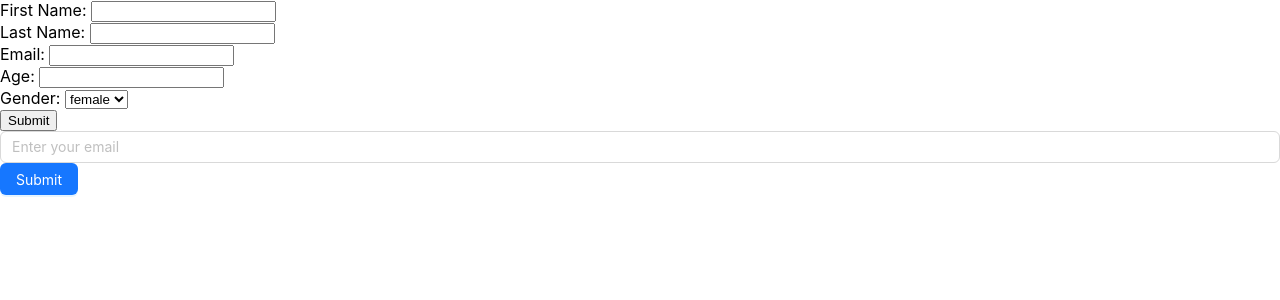
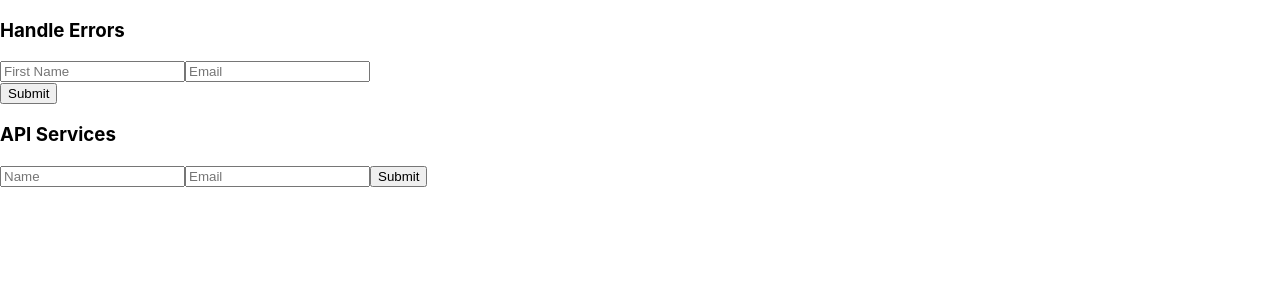
Before and after one commit to tharanivenkat17/React-Task, a React (Create React App) app in the folder taskapp/: page /signup in a window 1280 px wide. Shown: the top 300 px of the page. Built offline with nearby package versions, Linux system fonts and the light colour scheme.

Commit message:
Handle error and API services

```diff
--- a/taskapp/db.json
+++ b/taskapp/db.json
@@ -12,5 +12,132 @@
       "password": "Tharani@123",
       "id": 2
     }
+  ],
+  "Form": [
+    {
+      "Name": "siva",
+      "Email": "siva@gmail.com",
+      "id": 1
+    },
+    {
+      "Name": "siva",
+      "Email": "siva@gmail.com",
+      "id": 2
+    },
+    {
+      "Name": "siva",
+      "Email": "siva@gmail.com",
+      "id": 3
+    },
+    {
+      "Name": "siva",
+      "Email": "siva@gmail.com",
+      "id": 4
+    },
+    {
+      "Name": "siva",
+      "Email": "siva@gmail.com",
+      "id": 5
+    },
+    {
+      "Name": "siva",
+      "Email": "siva@gmail.com",
+      "id": 6
+    },
+    {
+      "Name": "siva",
+      "Email": "siva@gmail.com",
+      "id": 7
+    },
+    {
+      "Name": "siva",
+      "Email": "siva@gmail.com",
+      "id": 8
+    },
+    {
+      "name": "Siv V",
+      "email": "siva@gmail.com",
+      "id": 9
+    },
+    {
+      "name": "Siv V",
+      "email": "siva@gmail.com",
+      "id": 10
+    },
+    {
+      "name": "Siv V",
+      "email": "siva@gmail.com",
+      "id": 11
+    },
+    {
+      "name": "Siv V",
+      "email": "siva@gmail.com",
+      "id": 12
+    },
+    {
+      "name": "Siv V",
+      "email": "siva@gmail.com",
+      "id": 13
+    },
+    {
+      "name": "Siv V",
+      "email": "siva@gmail.com",
+      "id": 14
+    },
+    {
+      "name": "siva",
+      "email": "siva@gmail.com",
+      "id": 15
+    },
+    {
+      "name": "siva",
+      "email": "siva@gmail.com",
+      "id": 16
+    },
+    {
+      "name": "siva",
+      "email": "siva@gmail.com",
+      "id": 17
+    },
+    {
+      "name": "siva",
+      "email": "siva@gmail.com",
+      "id": 18
+    },
+    {
+      "name": "siva",
+      "email": "siva@gmail.com",
+      "id": 19
+    },
+    {
+      "name": "siva",
+      "email": "siva@gmail.com",
+      "id": 20
+    },
+    {
+      "name": "siva",
+      "email": "siva@gmail.com",
+      "id": 21
+    },
+    {
+      "name": "siva",
+      "email": "siva@gmail.com",
+      "id": 22
+    },
+    {
+      "name": "siva",
+      "email": "siva@gmail.com",
+      "id": 23
+    },
+    {
+      "name": "siva",
+      "email": "siva@gmail.com",
+      "id": 24
+    },
+    {
+      "name": "siva",
+      "email": "siva@gmail.com",
+      "id": 25
+    }
   ]
 }
--- a/taskapp/package.json
+++ b/taskapp/package.json
@@ -8,7 +8,7 @@
     "@testing-library/react": "^16.2.0",
     "@testing-library/user-event": "^13.5.0",
     "antd": "^5.24.6",
-    "axios": "^1.7.9",
+    "axios": "^1.8.4",
     "react": "^19.1.0",
     "react-dom": "^19.1.0",
     "react-hook-form": "^7.55.0",
--- a/taskapp/src/App.js
+++ b/taskapp/src/App.js
@@ -8,8 +8,10 @@
 // import Form from './BasicTask/Form';
 // import HelloUser from './BasicTask/HelloUser';
 import React from 'react';
-import Signup from './Signup';
-import IntegrationUI from './IntegrationUI';
+import Signup from './react-hook-form/Signup';
+import IntegrationUI from './react-hook-form/IntegrationUI';
+import HandleErrors from './react-hook-form/HandleErrors';
+import APIServices from './react-hook-form/APIServices';
 // import TodoList from './IntermediateTask/TodoList/TodoList';
 // import SignUp from './AdvanceTask/Authentication/SignUp';
 // import Form from "./AdvanceTask/CustomHook/Form";
@@ -20,8 +22,10 @@ function App() {
   // const name = "Siva";
   return (
     <div>
-      <Signup />
-      <IntegrationUI />
+      {/* <Signup /> */}
+      {/* <IntegrationUI /> */}
+      <HandleErrors />
+      <APIServices />
       {/*
       <h1> Basic Task </h1>
         <HelloUser name={name} />
--- a/taskapp/src/IntegrationUI.jsx
+++ /dev/null
@@ -1,33 +0,0 @@
-import React from 'react';
-import { Controller, useForm } from 'react-hook-form';
-import { Input, Button } from 'antd';
-
-export default function IntegrationUI() {
-  const { control, handleSubmit, formState: { errors } } = useForm();
-
-  const onSubmit = (data) => {
-    alert(JSON.stringify(data));
-  };
-
-  return (
-    <form onSubmit={handleSubmit(onSubmit)}>
-      <Controller
-        name="email"
-        control={control}
-        rules={{
-          required: "Email is required",
-          pattern: { value: /^[a-z0-9._%+-]+@[a-z0-9.-]+\.[a-z]{2,4}$/, message: "Invalid email address" }
-        }}
-        render={({ field }) => (
-          <Input
-            {...field}
-            placeholder="Enter your email"
-            status={errors.email ? 'error' : ''}
-          />
-        )}
-      />
-
-      <Button type="primary" htmlType="submit">Submit</Button>
-    </form>
-  );
-}
--- /dev/null
+++ b/taskapp/src/react-hook-form/APIServices.jsx
@@ -0,0 +1,47 @@
+import { useForm } from "react-hook-form";
+import React from "react";
+import axios from "axios";
+
+export default function APIServices() {
+    const { register, handleSubmit, formState: { errors } } = useForm();
+
+    const onSubmit = async (data) => {
+        try {
+            const response = await axios.post("/api/save", data);
+
+            if (response.status === 200) {
+                alert("Your application is updated.");
+            }
+        } catch (error) {
+            console.error("Error submitting form:", error);
+            alert("Submission has failed.");
+        }
+    };
+
+    return (
+        <div>
+            <h3>API Services</h3>
+            <form onSubmit={handleSubmit(onSubmit)}>
+                <input
+                    placeholder="Name"
+                    {...register("Name", {
+                        required: "Name is required"
+                    })}
+                />
+                {errors.Name && <span>{errors.Name.message}</span>}
+                <input
+                    placeholder="Email"
+                    {...register("Email", {
+                        required: "Email Address is required",
+                        pattern: {
+                            value: /^[a-z0-9._%+-]+@[a-z0-9.-]+\.[a-z]{2,4}$/,
+                            message: "Invalid Email"
+                        }
+                    })}
+                />
+                {errors.Email && <span>{errors.Email.message}</span>}
+                <button type="submit">Submit</button>
+            </form>
+        </div>
+    );
+}
--- /dev/null
+++ b/taskapp/src/react-hook-form/HandleErrors.jsx
@@ -0,0 +1,40 @@
+import { useForm } from "react-hook-form"
+
+
+export default function HandleErrors() {
+    const {
+        register,
+        formState: { errors },
+        handleSubmit,
+        reset,
+    } = useForm()
+    const onSubmit = (data) => {
+        console.log(data)
+        alert('Submitted')
+        reset()
+    }
+
+    return (
+        <div>
+            <h3>Handle Errors</h3>
+            <form onSubmit={handleSubmit(onSubmit)}>
+                <input
+                    placeholder="First Name"
+                    {...register("firstName", { required: true })}
+                    aria-invalid={errors.firstName ? "true" : "false"}
+                />
+                {errors.firstName?.type === "required" && (
+                    <p role="alert">First name is required</p>
+                )}
+                <input
+                    placeholder="Email"
+                    {...register("mail", { required: "Email Address is required" })}
+                    aria-invalid={errors.mail ? "true" : "false"}
+                />
+                {errors.mail && <p role="alert">{errors.mail.message}</p>}
+                <br />
+                <input type="submit" />
+            </form>
+        </div>
+    )
+}
--- /dev/null
+++ b/taskapp/src/react-hook-form/IntegrationUI.jsx
@@ -0,0 +1,38 @@
+import React from 'react';
+import { Controller, useForm } from 'react-hook-form';
+import { Input, Button } from 'antd';
+
+export default function IntegrationUI() {
+  const { control, handleSubmit, reset, formState: { errors } } = useForm();
+
+  const onSubmit = (data) => {
+    alert(JSON.stringify(data));
+    reset()
+  };
+
+  return (
+    <div>
+      <h3>Integrating with UI Library</h3>
+      <form onSubmit={handleSubmit(onSubmit)}>
+        <Controller
+          name="email"
+          control={control}
+          rules={{
+            required: "Email is required",
+            pattern: { value: /^[a-z0-9._%+-]+@[a-z0-9.-]+\.[a-z]{2,4}$/, message: "Invalid email address" }
+          }}
+          render={({ field }) => (
+            <Input
+              {...field}
+              placeholder="Enter your email"
+              status={errors.email ? 'error' : ''}
+            />
+          )}
+        />
+
+        <Button type="primary" htmlType="submit">Submit</Button>
+      </form>
+      <br />
+    </div>
+  );
+}
--- a/taskapp/src/Signup.jsx
+++ b/taskapp/src/react-hook-form/Signup.jsx
@@ -2,10 +2,11 @@ import React from 'react'
 import { useForm } from "react-hook-form"
 
 export default function () {
-    const { register, handleSubmit, formState: { errors } } = useForm()
+    const { register, handleSubmit, reset, formState: { errors } } = useForm()
     const onSubmit = (data) => {
         console.log(data)
         alert(JSON.stringify(data))
+        reset()
     }
     const Input = React.forwardRef(({ label, register, required }, ref) => (
         <>
@@ -16,20 +17,43 @@ export default function () {
 
     return (
         <div>
+            <h3>Sign Up with react-hook-form</h3>
             <form onSubmit={handleSubmit(onSubmit)}>
-                <label>First Name: </label>
-                <input type="text" {...register("firstName", { required: true, minLength: { value: 4, message: "Name must have atleast  4 character" }, maxLength: { value: 26, message: "Name must have maximum 26 character" } })} /> <br />
+                <input
+                    type="text"
+                    placeholder='First Name'
+                    {...register("firstName", {
+                        required: true,
+                        minLength: {
+                            value: 4,
+                            message: "Name must have atleast  4 character"
+                        },
+                        maxLength: {
+                            value: 26,
+                            message: "Name must have maximum 26 character"
+                        }
+                    })}
+                /> <br />
                 {errors.firstName && <span>{errors.firstName.message} <br /> </span>}
 
                 <Input label="Last Name: " register={register} required /> <br />
 
-                <label>Email: </label>
-                <input type="email" {...register("email", { required: true, pattern: { value: /^[a-z0-9._%+-]+@[a-z0-9.-]+\.[a-z]{2,4}$/, message: "Invalid Email" } })} /> <br />
+                <input
+                    placeholder='Email'
+                    type="email"
+                    {...register("email", {
+                        required: true,
+                        pattern: {
+                            value: /^[a-z0-9._%+-]+@[a-z0-9.-]+\.[a-z]{2,4}$/,
+                            message: "Invalid Email"
+                        }
+                    })}
+                /> <br />
                 {errors.email && <span>{errors.email.message} <br /> </span>}
 
                 <label>Age: </label>
                 <input type="number" {...register("age", { required: true, min: { value: 10, message: "Age must be greater than 10" }, max: { value: 70, message: "Age must be less than 70" } })} /> <br />
-                {errors.age && <span>{errors.age.message} <br /></span> }
+                {errors.age && <span>{errors.age.message} <br /></span>}
 
                 <label>Gender: </label>
                 <select {...register("gender")}>
@@ -41,6 +65,8 @@ export default function () {
                 <br />
                 <input type="submit" />
             </form>
+            <br />
+
         </div>
     )
 }
```
Also changed, not shown: 1 other file (tests, documents, lock files or other folders).
